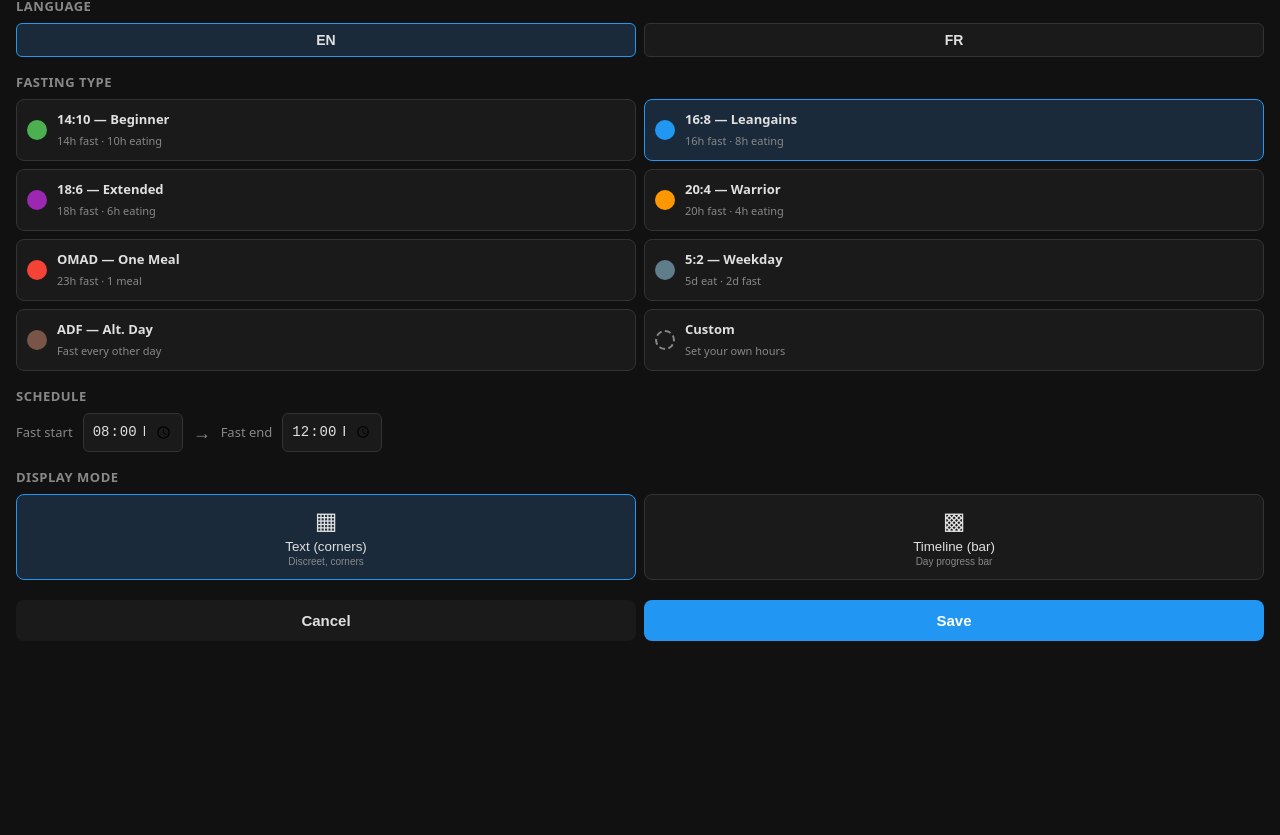
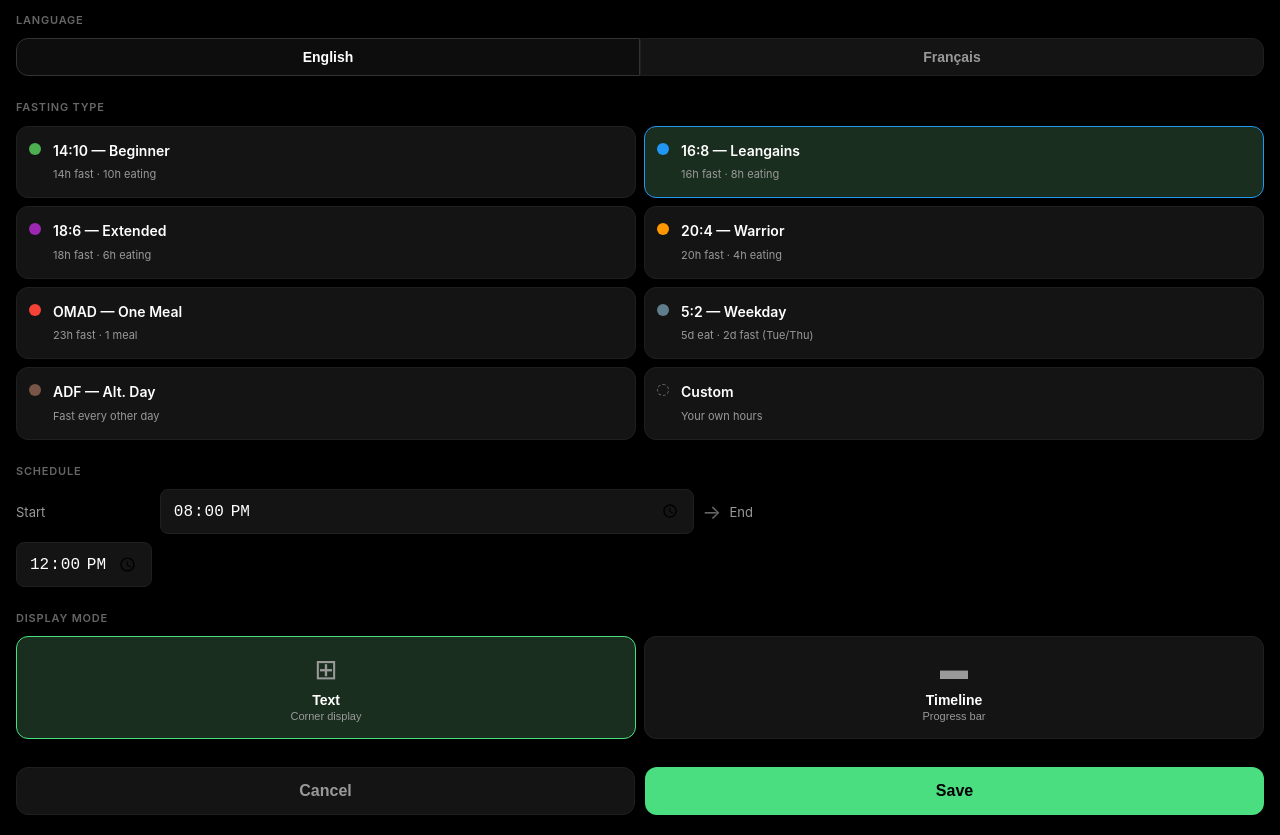
Before and after one commit to Lupin/EvenHub, a website built with Vite: page fasting-tracker/src/phone-config/settings.html in a window 1280 px wide. Shown: the part 62-897 px from the top of the page. Before the commit the page ends 800 px from the top, so only its background shows below. Built offline with nearby package versions, Linux system fonts and the light colour scheme; what @evenrealities/even_hub_sdk would draw is missing.

Commit message:
ux: Even Realities design system — dark palette, accent #4ADE80, 8px grid
- Settings page: full Even Realities design system alignment
  - Pure black bg (#000), surface/card hierarchy
  - Green accent (#4ADE80) matching Even Realities brand
  - 12px radius cards, 8px spacing grid
  - SF-style typography with antialiasing
  - Pill toast notification
  - Language toggle: segmented control style
- Preset cards: 12px dot, clean card layout
- All text follows ER minimal/functional aesthetic

```diff
--- a/fasting-tracker/src/phone-config/settings.html
+++ b/fasting-tracker/src/phone-config/settings.html
@@ -5,38 +5,161 @@
 <meta name="viewport" content="width=device-width,initial-scale=1,viewport-fit=cover">
 <title>Fasting Tracker</title>
 <style>
-:root{--bg:#111;--card:#1a1a1a;--text:#e0e0e0;--muted:#888;--accent:#2196F3;--border:#333}
-*{box-sizing:border-box}
-body{margin:0;padding:16px;background:var(--bg);color:var(--text);font-family:system-ui,sans-serif;min-height:100dvh}
-h2{margin:0 0 12px;font-size:20px}
-h3{margin:16px 0 8px;font-size:13px;color:var(--muted);text-transform:uppercase;letter-spacing:.5px}
-.lang-toggle{display:flex;gap:8px;margin-bottom:4px}
-.lang-toggle button{flex:1;padding:8px;border:1px solid var(--border);border-radius:6px;background:var(--card);color:var(--text);cursor:pointer;font-size:14px;font-weight:600}
-.lang-toggle button.active{border-color:var(--accent);background:#1a2a3a}
-.preset-grid{display:grid;grid-template-columns:1fr 1fr;gap:8px;margin:8px 0}
-.preset-card{border:1px solid var(--border);border-radius:8px;padding:10px;display:flex;align-items:center;gap:10px;cursor:pointer;background:var(--card);transition:border-color .2s}
-.preset-card.active{background:#1a2a3a}
-.dot{width:20px;height:20px;border-radius:50%;flex-shrink:0}
-.dot.custom{border:2px dashed var(--muted);background:transparent}
-.preset-card .info{flex:1;min-width:0}
-.preset-card .name{font-size:13px;font-weight:600;display:block}
-.preset-card .desc{font-size:11px;color:var(--muted)}
-.time-section{margin:8px 0}
-.time-inputs{display:flex;align-items:center;gap:10px}
-.time-inputs label{font-size:13px;color:var(--muted)}
-.time-inputs input{padding:8px;border:1px solid var(--border);border-radius:6px;background:var(--card);color:var(--text);font-size:14px;width:100px}
-.arrow{font-size:18px;color:var(--muted)}
-.mode-selector{display:flex;gap:8px;margin:8px 0}
-.mode-selector button{flex:1;padding:12px;border:1px solid var(--border);border-radius:8px;background:var(--card);color:var(--text);cursor:pointer;text-align:center}
-.mode-selector button.active{border-color:var(--accent);background:#1a2a3a}
-.mode-selector .icon{font-size:24px;display:block;margin-bottom:4px}
-.mode-selector small{display:block;font-size:10px;color:var(--muted);margin-top:2px}
-.actions{display:flex;gap:8px;margin-top:20px}
-.actions button{flex:1;padding:12px;border:none;border-radius:8px;font-size:15px;cursor:pointer;font-weight:600}
-.btn-save{background:var(--accent);color:#fff}
-.btn-cancel{background:var(--card);color:var(--text);border:1px solid var(--border)}
-.saved-toast{position:fixed;bottom:20px;left:50%;transform:translateX(-50%);background:var(--accent);color:#fff;padding:10px 20px;border-radius:8px;font-size:14px;opacity:0;transition:opacity .3s;pointer-events:none;z-index:10}
-.saved-toast.show{opacity:1}
+/* ── Even Realities Design System ──────────────────────────
+   Key principles from public design guidelines:
+   - Dark palette: #000 bg, subtle borders, accent = greenish #4ADE80
+   - Typography: system sans-serif, clear hierarchy
+   - Cards: 12px radius, subtle border on #1a1a1a bg
+   - Minimal, functional, no decoration
+   - Spacing: 8px grid (8, 12, 16, 20, 24)
+   ───────────────────────────────────────────────────────── */
+:root {
+  --bg: #000;
+  --surface: #0d0d0d;
+  --card: #141414;
+  --border: #1f1f1f;
+  --border-hover: #333;
+  --text: #e8e8e8;
+  --text-secondary: #999;
+  --text-muted: #666;
+  --accent: #4ADE80;
+  --accent-dim: #1a2e1f;
+  --radius: 12px;
+  --radius-sm: 8px;
+}
+* { box-sizing:border-box; margin:0 }
+body {
+  padding: 20px 16px;
+  background: var(--bg); color: var(--text);
+  font-family: -apple-system, BlinkMacSystemFont, 'SF Pro Display', 'Segoe UI', system-ui, sans-serif;
+  font-size: 15px; line-height: 1.4;
+  min-height: 100dvh;
+  -webkit-font-smoothing: antialiased;
+}
+
+/* ── Headers ─────────────────────────────────────────── */
+h2 {
+  font-size: 22px; font-weight: 700;
+  letter-spacing: -0.3px;
+  margin-bottom: 20px;
+  color: #fff;
+}
+h3 {
+  font-size: 11px; font-weight: 600;
+  text-transform: uppercase;
+  letter-spacing: 0.8px;
+  color: var(--text-muted);
+  margin: 24px 0 10px;
+}
+
+/* ── Language toggle ──────────────────────────────────── */
+.lang-row { display:flex; gap:0 }
+.lang-row button {
+  flex:1; padding:10px 0;
+  font-size:14px; font-weight:600;
+  border:1px solid var(--border);
+  background: var(--card); color: var(--text-secondary);
+  cursor:pointer; transition:all .15s;
+}
+.lang-row button:first-child { border-radius: var(--radius) 0 0 var(--radius) }
+.lang-row button:last-child { border-radius: 0 var(--radius) var(--radius) 0 }
+.lang-row button.active {
+  background: var(--surface); color: #fff;
+  border-color: var(--border-hover);
+}
+
+/* ── Preset grid ──────────────────────────────────────── */
+.preset-grid { display:grid; grid-template-columns:1fr 1fr; gap:8px }
+.preset-card {
+  padding: 14px 12px;
+  border: 1px solid var(--border);
+  border-radius: var(--radius);
+  background: var(--card);
+  cursor: pointer;
+  transition: border-color .15s, background .15s;
+  display: flex; align-items: flex-start; gap: 12px;
+}
+.preset-card:active { background: var(--surface) }
+.preset-card.active {
+  border-color: var(--accent);
+  background: var(--accent-dim);
+}
+.dot {
+  width: 12px; height: 12px; border-radius: 50%;
+  flex-shrink: 0; margin-top: 2px;
+}
+.dot.custom {
+  border: 1.5px dashed var(--text-muted);
+  background: transparent;
+}
+.card-info { flex:1; min-width:0 }
+.card-name { font-size:14px; font-weight:600; color:#fff; display:block; margin-bottom:2px }
+.card-desc { font-size:11px; color:var(--text-secondary); line-height:1.3 }
+
+/* ── Time inputs ──────────────────────────────────────── */
+.time-row {
+  display: grid; grid-template-columns: auto 1fr auto 1fr;
+  align-items: center; gap: 8px;
+}
+.time-label { font-size:13px; color:var(--text-secondary) }
+.time-input {
+  width: 100%; padding: 10px 12px;
+  font-size: 16px; font-family: 'SF Mono', 'JetBrains Mono', monospace;
+  border: 1px solid var(--border);
+  border-radius: var(--radius-sm);
+  background: var(--card); color: #fff;
+}
+.time-sep { color: var(--text-muted); font-size:20px }
+
+/* ── Display mode ─────────────────────────────────────── */
+.mode-row { display:grid; grid-template-columns:1fr 1fr; gap:8px }
+.mode-btn {
+  padding: 16px 12px;
+  border: 1px solid var(--border);
+  border-radius: var(--radius);
+  background: var(--card);
+  color: var(--text-secondary);
+  cursor: pointer; text-align: center;
+  transition: border-color .15s, background .15s;
+}
+.mode-btn:active { background: var(--surface) }
+.mode-btn.active {
+  border-color: var(--accent);
+  background: var(--accent-dim);
+}
+.mode-icon { font-size:28px; display:block; margin-bottom:6px }
+.mode-label { font-size:14px; font-weight:600; color:#fff }
+.mode-sub { font-size:11px; color:var(--text-secondary); margin-top:2px; display:block }
+
+/* ── Actions ──────────────────────────────────────────── */
+.actions {
+  display: grid; grid-template-columns: 1fr 1fr;
+  gap: 10px; margin-top: 28px;
+}
+.btn {
+  padding: 14px; border: none;
+  border-radius: var(--radius);
+  font-size: 16px; font-weight: 600;
+  cursor: pointer;
+  transition: opacity .15s;
+}
+.btn:active { opacity: 0.8 }
+.btn-primary { background: var(--accent); color: #000 }
+.btn-secondary {
+  background: var(--card); color: var(--text-secondary);
+  border: 1px solid var(--border);
+}
+
+/* ── Toast ────────────────────────────────────────────── */
+.toast {
+  position: fixed; bottom: 24px; left: 50%; transform: translateX(-50%);
+  background: var(--accent); color: #000;
+  padding: 10px 24px; border-radius: 20px;
+  font-size: 14px; font-weight: 600;
+  opacity: 0; transition: opacity .3s;
+  pointer-events: none; z-index: 10;
+}
+.toast.show { opacity: 1 }
 </style>
 </head>
 <body>
@@ -44,200 +167,169 @@ h3{margin:16px 0 8px;font-size:13px;color:var(--muted);text-transform:uppercase;
 <h2 id="pageTitle">Fasting Tracker</h2>
 
 <!-- Language -->
-<h3 id="labelLang">Language</h3>
-<div class="lang-toggle" id="langToggle">
-  <button data-lang="en" class="active">EN</button>
-  <button data-lang="fr">FR</button>
+<h3 id="langLabel">Language</h3>
+<div class="lang-row" id="langToggle">
+  <button data-lang="en" class="active">English</button>
+  <button data-lang="fr">Français</button>
 </div>
 
 <!-- Fasting Type -->
-<h3 id="labelType">Fasting Type</h3>
+<h3 id="typeLabel">Fasting Type</h3>
 <div class="preset-grid" id="presetGrid"></div>
 
 <!-- Schedule -->
-<h3 id="labelSchedule">Schedule</h3>
-<div class="time-inputs">
-  <label id="labelStart">Fast start</label>
-  <input type="time" id="fastStart">
-  <span class="arrow">→</span>
-  <label id="labelEnd">Fast end</label>
-  <input type="time" id="fastEnd">
+<h3 id="schedLabel">Schedule</h3>
+<div class="time-row">
+  <span class="time-label" id="startLabel">Start</span>
+  <input type="time" class="time-input" id="fastStart">
+  <span class="time-sep">→</span>
+  <span class="time-label" id="endLabel">End</span>
+  <input type="time" class="time-input" id="fastEnd">
 </div>
 
 <!-- Display Mode -->
-<h3 id="labelDisplay">Display Mode</h3>
-<div class="mode-selector" id="modeSelector">
-  <button data-mode="text" class="active">
-    <span class="icon">&#9638;</span>
-    <span id="labelTextMode">Text (corners)</span>
-    <small id="labelTextDesc">Discreet, corners</small>
+<h3 id="displayLabel">Display Mode</h3>
+<div class="mode-row" id="modeSelector">
+  <button class="mode-btn active" data-mode="text">
+    <span class="mode-icon">⊞</span>
+    <span class="mode-label" id="textLabel">Text</span>
+    <span class="mode-sub" id="textSub">Corner display</span>
   </button>
-  <button data-mode="timeline">
-    <span class="icon">&#9641;</span>
-    <span id="labelTimelineMode">Timeline (bar)</span>
-    <small id="labelTimelineDesc">Day progress bar</small>
+  <button class="mode-btn" data-mode="timeline">
+    <span class="mode-icon">▬</span>
+    <span class="mode-label" id="tlLabel">Timeline</span>
+    <span class="mode-sub" id="tlSub">Progress bar</span>
   </button>
 </div>
 
 <!-- Actions -->
 <div class="actions">
-  <button class="btn-cancel" id="btnCancel">Cancel</button>
-  <button class="btn-save" id="btnSave">Save</button>
+  <button class="btn btn-secondary" id="btnCancel">Cancel</button>
+  <button class="btn btn-primary" id="btnSave">Save</button>
 </div>
 
-<div class="saved-toast" id="toast">Saved!</div>
+<div class="toast" id="toast">Saved</div>
 
 <script>
 (function(){
 'use strict';
 
-// ── Translations ────────────────────────────────────────────
-var T = {
-  en: { title:'Fasting Tracker', lang:'Language', type:'Fasting Type',
-    schedule:'Schedule', start:'Fast start', end:'Fast end',
-    display:'Display Mode', text:'Text (corners)', textDesc:'Discreet, corners',
-    timeline:'Timeline (bar)', timelineDesc:'Day progress bar',
-    custom:'Custom', customDesc:'Set your own hours',
-    cancel:'Cancel', save:'Save', saved:'Settings saved!',
-    fasting:'FASTING', eating:'EATING', restDay:'REST DAY',
-    p14n:'14:10 — Beginner', p14d:'14h fast · 10h eating',
-    p16n:'16:8 — Leangains', p16d:'16h fast · 8h eating',
-    p18n:'18:6 — Extended', p18d:'18h fast · 6h eating',
-    p20n:'20:4 — Warrior', p20d:'20h fast · 4h eating',
-    p23n:'OMAD — One Meal', p23d:'23h fast · 1 meal',
-    p52n:'5:2 — Weekday', p52d:'5d eat · 2d fast',
-    padfn:'ADF — Alt. Day', padfd:'Fast every other day' },
-  fr: { title:'Tracker Jeûne', lang:'Langue', type:'Protocole',
-    schedule:'Horaires', start:'Début', end:'Fin',
-    display:'Affichage', text:'Texte (coins)', textDesc:'Discret, coins',
-    timeline:'Barre', timelineDesc:'Ligne progression',
-    custom:'Perso', customDesc:'Vos horaires',
-    cancel:'Annuler', save:'Enregistrer', saved:'Sauvegardé !',
-    fasting:'À JEUN', eating:'REPAS', restDay:'JOUR OFF',
-    p14n:'14:10 — Doux', p14d:'14h à jeun · 10h repas',
-    p16n:'16:8 — Leangains', p16d:'16h à jeun · 8h repas',
-    p18n:'18:6 — Confirmé', p18d:'18h à jeun · 6h repas',
-    p20n:'20:4 — Warrior', p20d:'20h à jeun · 4h repas',
-    p23n:'OMAD — Repas unique', p23d:'23h à jeun · 1 repas',
-    p52n:'5:2 — Hebdo', p52d:'5j normal · 2j à jeun (Mar+Jeu)',
-    padfn:'ADF — Alterné', padfd:'À jeun un jour sur deux' }
-};
+var T={en:{
+  title:'Fasting Tracker',lang:'Language',type:'Fasting Type',
+  schedule:'Schedule',start:'Start',end:'End',
+  display:'Display Mode',text:'Text',textDesc:'Corner display',
+  timeline:'Timeline',timelineDesc:'Progress bar',
+  custom:'Custom',customDesc:'Your own hours',
+  cancel:'Cancel',save:'Save',saved:'Saved',
+  fasting:'FASTING',eating:'EATING',restDay:'REST DAY',
+  p14n:'14:10 — Beginner',p14d:'14h fast · 10h eating',
+  p16n:'16:8 — Leangains',p16d:'16h fast · 8h eating',
+  p18n:'18:6 — Extended',p18d:'18h fast · 6h eating',
+  p20n:'20:4 — Warrior',p20d:'20h fast · 4h eating',
+  p23n:'OMAD — One Meal',p23d:'23h fast · 1 meal',
+  p52n:'5:2 — Weekday',p52d:'5d eat · 2d fast (Tue/Thu)',
+  padfn:'ADF — Alt. Day',padfd:'Fast every other day'},
+fr:{
+  title:'Tracker Jeûne',lang:'Langue',type:'Protocole',
+  schedule:'Horaires',start:'Début',end:'Fin',
+  display:'Affichage',text:'Texte',textDesc:'Coins discrets',
+  timeline:'Barre',timelineDesc:'Ligne progression',
+  custom:'Perso',customDesc:'Vos horaires',
+  cancel:'Annuler',save:'Enregistrer',saved:'Sauvegardé',
+  fasting:'À JEUN',eating:'REPAS',restDay:'JOUR OFF',
+  p14n:'14:10 — Doux',p14d:'14h à jeun · 10h repas',
+  p16n:'16:8 — Leangains',p16d:'16h à jeun · 8h repas',
+  p18n:'18:6 — Confirmé',p18d:'18h à jeun · 6h repas',
+  p20n:'20:4 — Warrior',p20d:'20h à jeun · 4h repas',
+  p23n:'OMAD — Repas unique',p23d:'23h à jeun · 1 repas',
+  p52n:'5:2 — Hebdo',p52d:'5j normal · 2j à jeun (Mar/Jeu)',
+  padfn:'ADF — Alterné',padfd:'À jeun un jour sur deux'}};
 
-var PRESETS = [
+var PRESETS=[
   {id:'14:10',start:'20:00',end:'10:00',color:'#4CAF50'},
   {id:'16:8',start:'20:00',end:'12:00',color:'#2196F3'},
   {id:'18:6',start:'20:00',end:'14:00',color:'#9C27B0'},
   {id:'20:4',start:'20:00',end:'16:00',color:'#FF9800'},
   {id:'23:1',start:'19:00',end:'18:00',color:'#F44336'},
-  {id:'5:2-week',start:'20:00',end:'12:00',color:'#607D8B',activeDays:[2,4]},
-  {id:'adf',start:'20:00',end:'12:00',color:'#795548'}
-];
+  {id:'5:2-week',start:'00:00',end:'24:00',color:'#607D8B'},
+  {id:'adf',start:'00:00',end:'24:00',color:'#795548'}];
 
-function t(k){var d=T[cfg.lang]||T.en;return d[k]||(T.en[k]||k)}
+var cfg={presetId:'16:8',schedule:{fastStart:'20:00',fastEnd:'12:00'},displayMode:'text',lang:'en'};
+try{var r=localStorage.getItem('even-fasting-config');if(r){var p=JSON.parse(r);Object.assign(cfg,p)}}catch(e){}
+
+function t(k){var d=T[cfg.lang]||T.en;return d[k]||T.en[k]||k}
 function pn(id){var m={'14:10':'p14n','16:8':'p16n','18:6':'p18n','20:4':'p20n','23:1':'p23n','5:2-week':'p52n','adf':'padfn'};return t(m[id]||'custom')}
 function pd(id){var m={'14:10':'p14d','16:8':'p16d','18:6':'p18d','20:4':'p20d','23:1':'p23d','5:2-week':'p52d','adf':'padfd'};return t(m[id]||'customDesc')}
 
-// ── Config ──────────────────────────────────────────────────
-var cfg = {presetId:'16:8',schedule:{fastStart:'20:00',fastEnd:'12:00'},displayMode:'text',lang:'en'};
-try{var raw=localStorage.getItem('even-fasting-config');if(raw){var p=JSON.parse(raw);cfg.presetId=p.presetId||cfg.presetId;cfg.schedule=p.schedule||cfg.schedule;cfg.displayMode=p.displayMode||cfg.displayMode;cfg.lang=p.lang||cfg.lang}}catch(e){}
-
 function save(){localStorage.setItem('even-fasting-config',JSON.stringify(cfg))}
 
-// ── Render ──────────────────────────────────────────────────
 function render(){
   document.title=t('title');
-  document.getElementById('pageTitle').textContent=t('title');
-  document.getElementById('labelLang').textContent=t('lang');
-  document.getElementById('labelType').textContent=t('type');
-  document.getElementById('labelSchedule').textContent=t('schedule');
-  document.getElementById('labelStart').textContent=t('start');
-  document.getElementById('labelEnd').textContent=t('end');
-  document.getElementById('labelDisplay').textContent=t('display');
-  document.getElementById('labelTextMode').textContent=t('text');
-  document.getElementById('labelTextDesc').textContent=t('textDesc');
-  document.getElementById('labelTimelineMode').textContent=t('timeline');
-  document.getElementById('labelTimelineDesc').textContent=t('timelineDesc');
-  document.getElementById('btnCancel').textContent=t('cancel');
-  document.getElementById('btnSave').textContent=t('save');
+  var ids={'pageTitle':'title','langLabel':'lang','typeLabel':'type','schedLabel':'schedule',
+    'startLabel':'start','endLabel':'end','displayLabel':'display',
+    'textLabel':'text','textSub':'textDesc','tlLabel':'timeline','tlSub':'timelineDesc',
+    'btnCancel':'cancel','btnSave':'save'};
+  for(var k in ids) document.getElementById(k).textContent=t(ids[k]);
 
-  // Language toggle
+  // Language
   var lbs=document.querySelectorAll('#langToggle button');
   lbs.forEach(function(b){b.classList.toggle('active',b.dataset.lang===cfg.lang)});
 
-  // Preset grid
-  var grid=document.getElementById('presetGrid');grid.innerHTML='';
+  // Presets
+  var g=document.getElementById('presetGrid');g.innerHTML='';
   PRESETS.forEach(function(p){
     var c=document.createElement('div');c.className='preset-card';
-    if(cfg.presetId===p.id)c.classList.add('active');
-    if(cfg.presetId===p.id)c.style.borderColor=p.color;
-
+    if(cfg.presetId===p.id){c.classList.add('active');c.style.borderColor=p.color}
     var d=document.createElement('div');d.className='dot';d.style.background=p.color;
-    var i=document.createElement('div');i.className='info';
-    var n=document.createElement('span');n.className='name';n.textContent=pn(p.id);
-    var ds=document.createElement('span');ds.className='desc';ds.textContent=pd(p.id);
+    var i=document.createElement('div');i.className='card-info';
+    var n=document.createElement('span');n.className='card-name';n.textContent=pn(p.id);
+    var ds=document.createElement('span');ds.className='card-desc';ds.textContent=pd(p.id);
     i.appendChild(n);i.appendChild(ds);c.appendChild(d);c.appendChild(i);
-    c.onclick=function(){selectPreset(p.id)};grid.appendChild(c);
+    c.onclick=function(){sel(p.id)};g.appendChild(c);
   });
-  // Custom
   var cc=document.createElement('div');cc.className='preset-card';
   if(cfg.presetId==='custom')cc.classList.add('active');
   var cd=document.createElement('div');cd.className='dot custom';
-  var ci=document.createElement('div');ci.className='info';
-  var cn=document.createElement('span');cn.className='name';cn.textContent=t('custom');
-  var cds=document.createElement('span');cds.className='desc';cds.textContent=t('customDesc');
-  ci.appendChild(cn);ci.appendChild(cds);cc.appendChild(cd);cc.appendChild(ci);
-  cc.onclick=function(){selectPreset('custom')};grid.appendChild(cc);
+  var ci=document.createElement('div');ci.className='card-info';
+  ci.innerHTML='<span class="card-name">'+t('custom')+'</span><span class="card-desc">'+t('customDesc')+'</span>';
+  cc.appendChild(cd);cc.appendChild(ci);cc.onclick=function(){sel('custom')};g.appendChild(cc);
 
-  // Time inputs
+  // Time
   document.getElementById('fastStart').value=cfg.schedule.fastStart;
   document.getElementById('fastEnd').value=cfg.schedule.fastEnd;
 
-  // Mode selector
+  // Mode
   var mbs=document.querySelectorAll('#modeSelector button');
   mbs.forEach(function(b){b.classList.toggle('active',b.dataset.mode===cfg.displayMode)});
 }
 
-function selectPreset(id){
+function sel(id){
   cfg.presetId=id;
-  if(id!=='custom'){
-    var p=PRESETS.find(function(x){return x.id===id});
-    if(p){cfg.schedule.fastStart=p.start;cfg.schedule.fastEnd=p.end}
-  }
-  render();
+  if(id!=='custom'){var p=PRESETS.find(function(x){return x.id===id});if(p){cfg.schedule.fastStart=p.start;cfg.schedule.fastEnd=p.end}}
+  render()
 }
 
-// ── Events ──────────────────────────────────────────────────
 document.getElementById('langToggle').addEventListener('click',function(e){
   var b=e.target.closest('button');if(!b)return;
   cfg.lang=b.dataset.lang;document.documentElement.lang=cfg.lang;render()
 });
-
-document.getElementById('fastStart').addEventListener('input',function(){
-  cfg.schedule.fastStart=this.value;cfg.presetId='custom';render()
-});
-document.getElementById('fastEnd').addEventListener('input',function(){
-  cfg.schedule.fastEnd=this.value;cfg.presetId='custom';render()
-});
-
+document.getElementById('fastStart').addEventListener('input',function(){cfg.schedule.fastStart=this.value;cfg.presetId='custom';render()});
+document.getElementById('fastEnd').addEventListener('input',function(){cfg.schedule.fastEnd=this.value;cfg.presetId='custom';render()});
 document.getElementById('modeSelector').addEventListener('click',function(e){
   var b=e.target.closest('button');if(!b)return;
   cfg.displayMode=b.dataset.mode;render()
 });
-
 document.getElementById('btnSave').addEventListener('click',function(){
   cfg.schedule.fastStart=document.getElementById('fastStart').value;
-  cfg.schedule.fastEnd=document.getElementById('fastEnd').value;
-  save();
+  cfg.schedule.fastEnd=document.getElementById('fastEnd').value;save();
   var toast=document.getElementById('toast');toast.textContent=t('saved');toast.classList.add('show');
   setTimeout(function(){toast.classList.remove('show')},1500)
 });
-
 document.getElementById('btnCancel').addEventListener('click',function(){
-  try{var raw=localStorage.getItem('even-fasting-config');if(raw){var p=JSON.parse(raw);cfg.presetId=p.presetId||cfg.presetId;cfg.schedule=p.schedule||cfg.schedule;cfg.displayMode=p.displayMode||cfg.displayMode;cfg.lang=p.lang||cfg.lang}}catch(e){}
-  render()
+  try{var r=localStorage.getItem('even-fasting-config');if(r){var p=JSON.parse(r);Object.assign(cfg,p)}}catch(e){}render()
 });
 
-render();
+render()
 })();
 </script>
 </body>
```
